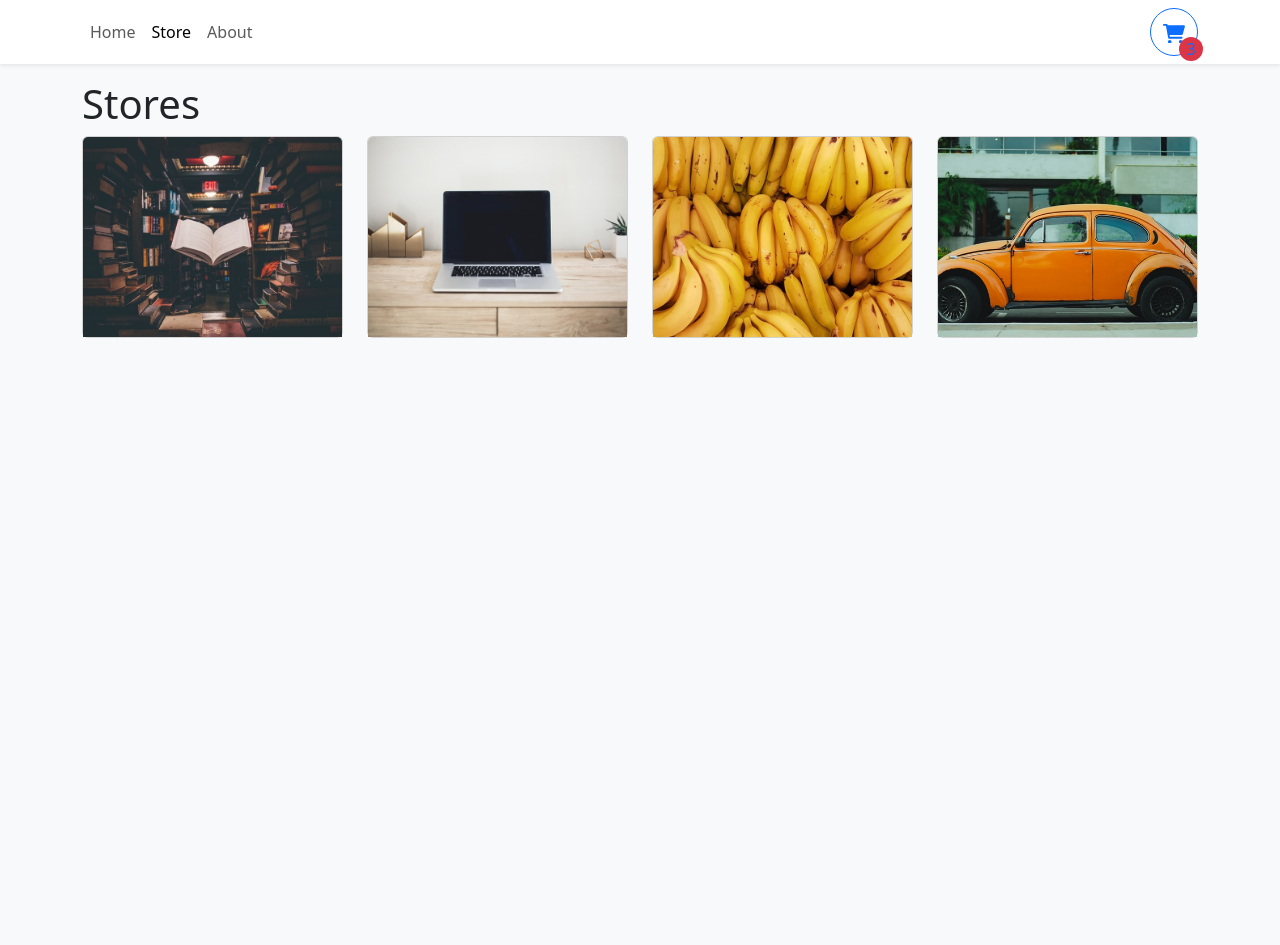
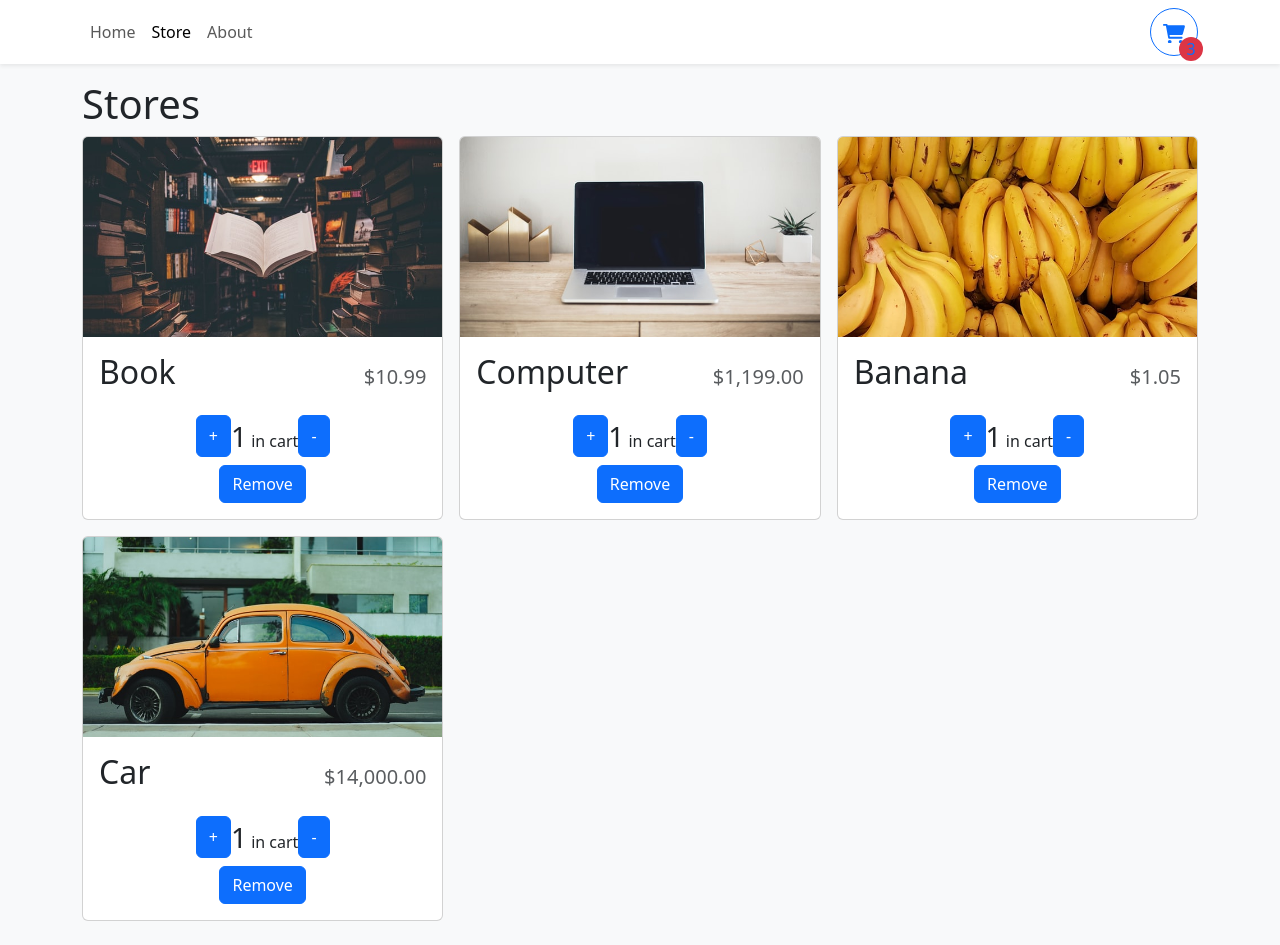
Before and after one commit to mehranehsoleimani66/typescriptShoppingCart, a React (Vite) app: page /store in a window 1280 px wide. Before the commit the page ends 800 px from the top, so only its background shows below. Built offline with nearby package versions, Linux system fonts and the light colour scheme.

Commit message:
Modified

```diff
--- /dev/null
+++ b/src/FormatCurrency.ts
@@ -0,0 +1,7 @@
+const CURRENCY_FORMATTER = new Intl.NumberFormat(undefined, {
+  currency: "USD",
+  style: "currency"
+});
+export default function FormatCurrency(number: number) {
+  return CURRENCY_FORMATTER.format(number);
+}
--- a/src/components/StoreItem.tsx
+++ b/src/components/StoreItem.tsx
@@ -1,5 +1,5 @@
-import { Card } from "react-bootstrap";
-
+import { Button, Card } from "react-bootstrap";
+import formatCurrency from "../FormatCurrency";
 type StoreItemType = {
   id: number;
   name: string;
@@ -8,14 +8,45 @@
 };
 
 const StoreItem = ({ id, name, price, imgUrl }: StoreItemType) => {
+  const quantity = 1;
   return (
-    <Card>
+    <Card className="w-100">
       <Card.Img
         src={imgUrl}
         style={{ objectFit: "cover" }}
         height="200px"
         variant="top"
       />
+      <Card.Body className="d-flex flex-column">
+        <Card.Title className="d-flex justify-content-between align-items-baseline mb-4">
+          <span className="fs-2">{name}</span>
+          <span className="ms-2 text-muted">{formatCurrency(price)}</span>
+        </Card.Title>
+        <div className="mt-auto">
+          {quantity === 0 ? (
+            <Button className="w-100">+ Add to cart</Button>
+          ) : (
+            <div
+              className="d-flex flex-column justify-content-center"
+              style={{ gap: ".5rem" }}
+            >
+              <div className="d-flex justify-content-center">
+                <Button>+</Button>
+                <div>
+                  <span className="fs-3">{quantity}</span> in cart
+                </div>
+                <Button>-</Button>
+              </div>
+              <div
+                style={{ gap: ".5rem" }}
+                className="d-flex justify-content-center"
+              >
+                <Button>Remove</Button>
+              </div>
+            </div>
+          )}
+        </div>
+      </Card.Body>
     </Card>
   );
 };
--- a/src/pages/Store.tsx
+++ b/src/pages/Store.tsx
@@ -6,7 +6,8 @@
   return (
     <>
       <h1>Stores</h1>
-      <Row className="">
+
+      <Row md={2} xs={1} lg={3} className="g-3">
         {storeItems.map((item) => {
           return (
             <Col key={item.id}>
```
Also changed, not shown: 1 other file (tests, documents, lock files or other folders).
